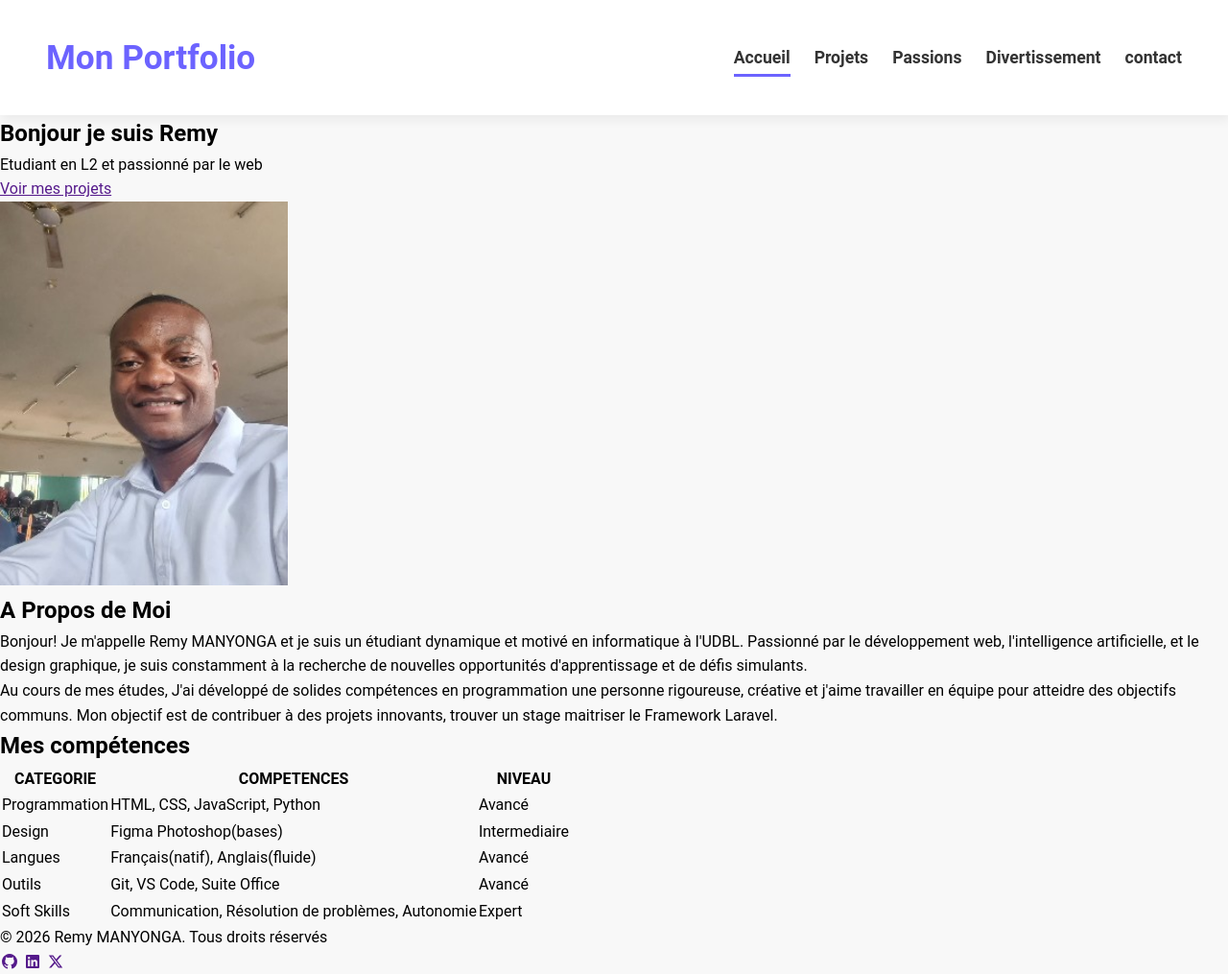
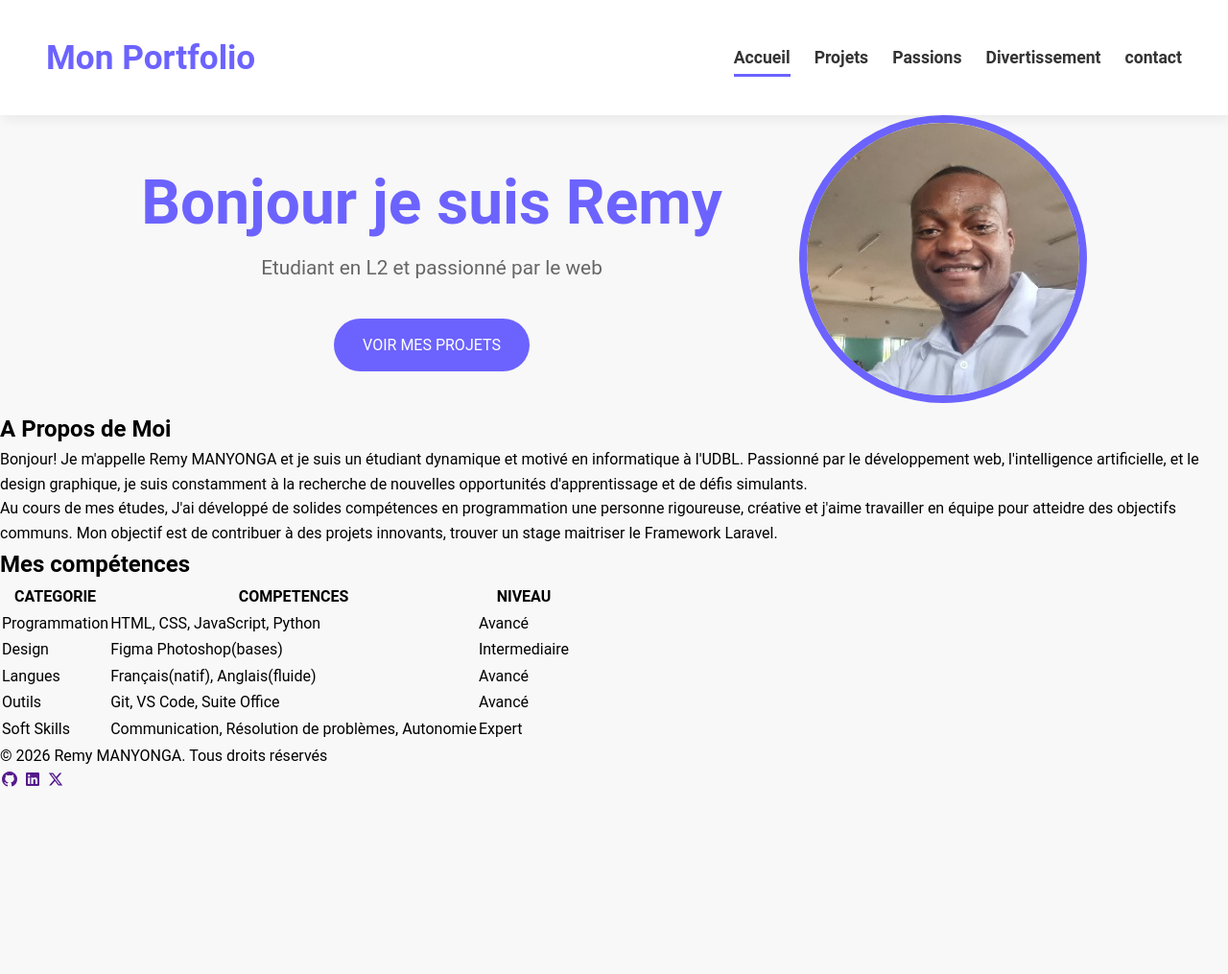
Before and after one commit to ManyongaKuiyambaRemy1/Mon_Portfolio_2026, a plain HTML site: page index.html in a window 1280 px wide. Shown: the whole page at 96% size. After the commit the page ends 826 px from the top, so only its background shows below. Drawn offline with Linux system fonts and the light colour scheme.

Commit message:
stylisation de la section

```diff
--- a/css/style.css
+++ b/css/style.css
@@ -82,3 +82,49 @@ ul li{
  a.active::after{
     width: 100%;
  }
+ .hero{
+   display: flex;
+   justify-content: center;
+   align-items: center;
+   gap: 5rem;
+   text-align: center;
+   margin: 1Orem 2rem;
+ }
+ .hero img {
+   width: 300px;
+   height: 300px;
+   object-fit: cover;
+   border-radius: 50%;
+   border: 8px solid var(--violet-doux);
+ }
+ .hero h1{
+   color: var(--violet-doux);
+   font-size: 4rem;
+   font-weight: 700;
+   margin:-bottom: 1.2rem;
+ }
+ .hero p{
+   color: var(--gris-fonce);
+   font-size: 1.3rem;
+   margin-bottom: 1.2rem;
+ }
+
+ .hero a{
+   text-decoration: none;
+   display: inline-block;
+   background-color: var(--violet-doux);
+   color: white;
+   padding: 15px 30px;
+   border-radius: 50px;
+   text-transform: uppercase;
+   letter-spacing: 1.1px
+   font-weight: 600;
+   margin-top: 1rem;
+   transform: background-color 0.3s ease, transform 0.2s ease;
+
+ }
+
+  .hero a:hover{
+   background-color: var(--violet-fonce);
+   transform: translateY(-3px);
+  }
--- a/index.html
+++ b/index.html
@@ -24,16 +24,16 @@
         </nav>
     </header>
     <main>
-        <section>
+        <section class="hero">
             <div>
                 <h1>Bonjour je suis Remy</h1>
                 <p>Etudiant en L2 et passionné par le web</p>
-                <a href="">Voir mes projets</a>
+                <a href="projets.html">Voir mes projets</a>
             </div>
             <div>
                 <img src="Remy.jpg" alt="Remy" width="300">
             </div>
-        <section>
+        </section>
         <section>
                 <h2>A Propos de Moi</h2>
                 <p>Bonjour! Je m'appelle Remy MANYONGA et je suis un étudiant dynamique et motivé en informatique à l'UDBL. Passionné par le développement web, l'intelligence artificielle, et le design graphique, je suis constamment à la recherche de nouvelles opportunités d'apprentissage et de défis simulants.</p>
```
